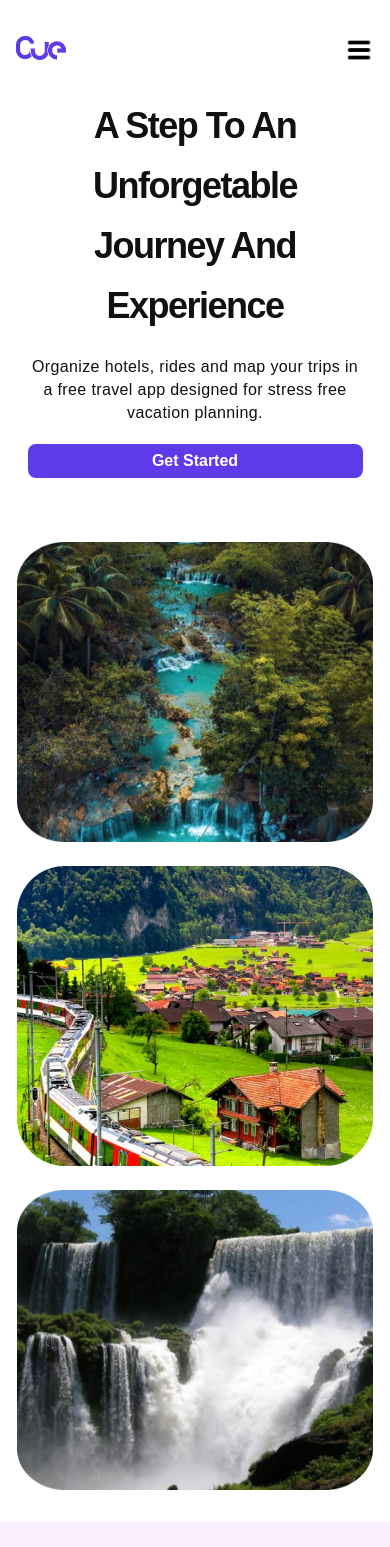
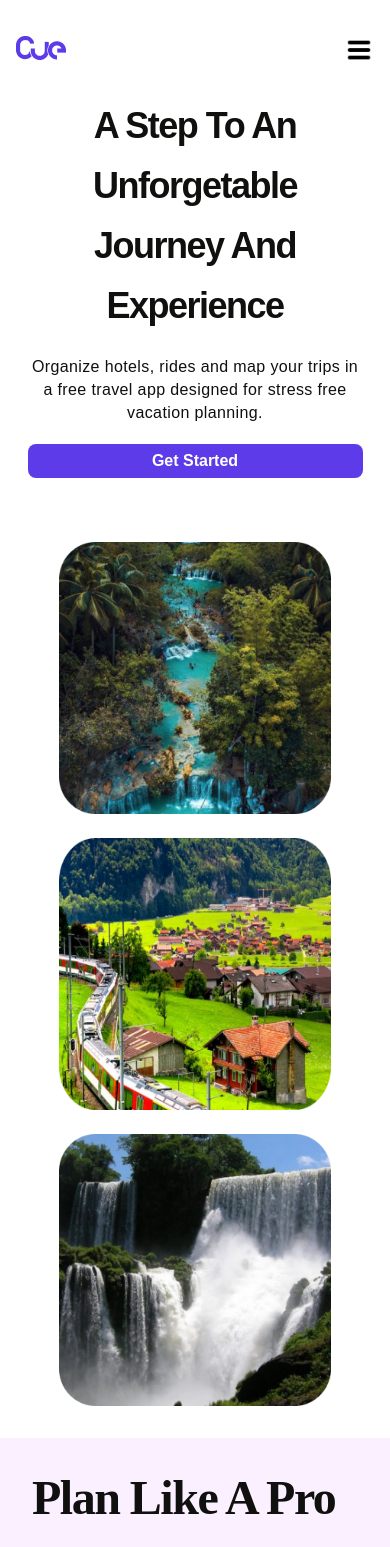
Before and after one commit to chiedozieezenwa/CUE, a React (Vite) app: page / in a window 390 px wide. Shown: the top 1547 px of the page. Built offline with nearby package versions, Linux system fonts and the light colour scheme; no server answers; the HTML template or start-up script is replaced by a standard one; a web font is replaced by a local one.

Commit message:
explore video

```diff
--- a/src/components/landingPage/hero/hero.module.css
+++ b/src/components/landingPage/hero/hero.module.css
@@ -10,8 +10,8 @@
 }
 
 .left-section {
-    color: var(--Black, #10100F);
-    font-family: 'Satoshi', sans-serif;
+  color: var(--Black, #10100f);
+  font-family: "Satoshi", sans-serif;
   display: flex;
   justify-content: flex-end;
   align-items: center;
@@ -41,20 +41,20 @@
   font-style: normal;
   font-weight: 500;
   line-height: 22.78px;
-    letter-spacing: 0.38px
+  letter-spacing: 0.38px;
 }
 
 .hero-btn {
   width: 107px;
   height: 34px;
-    background-color: #5D3BE9;
+  background-color: #5d3be9;
   border-radius: 8px;
   display: flex;
   justify-content: center;
   align-items: center;
   border: none;
   color: white;
-    font-family: 'Satoshi', sans-serif;
+  font-family: "Satoshi", sans-serif;
   font-size: 16px;
   font-style: normal;
   font-weight: 700;
@@ -147,6 +147,9 @@
     font-size: 16px;
   }
 
+  .left-col {
+    width: 272px;
+  }
   .right-col {
     height: 100%;
   }
@@ -164,4 +167,9 @@
   .hero-btn {
     width: 335px;
   }
+
+  .grid {
+    width: 272px;
+    height: 272px;
   }
+}
```
Lines whose indentation alone changed are shown as unchanged.
